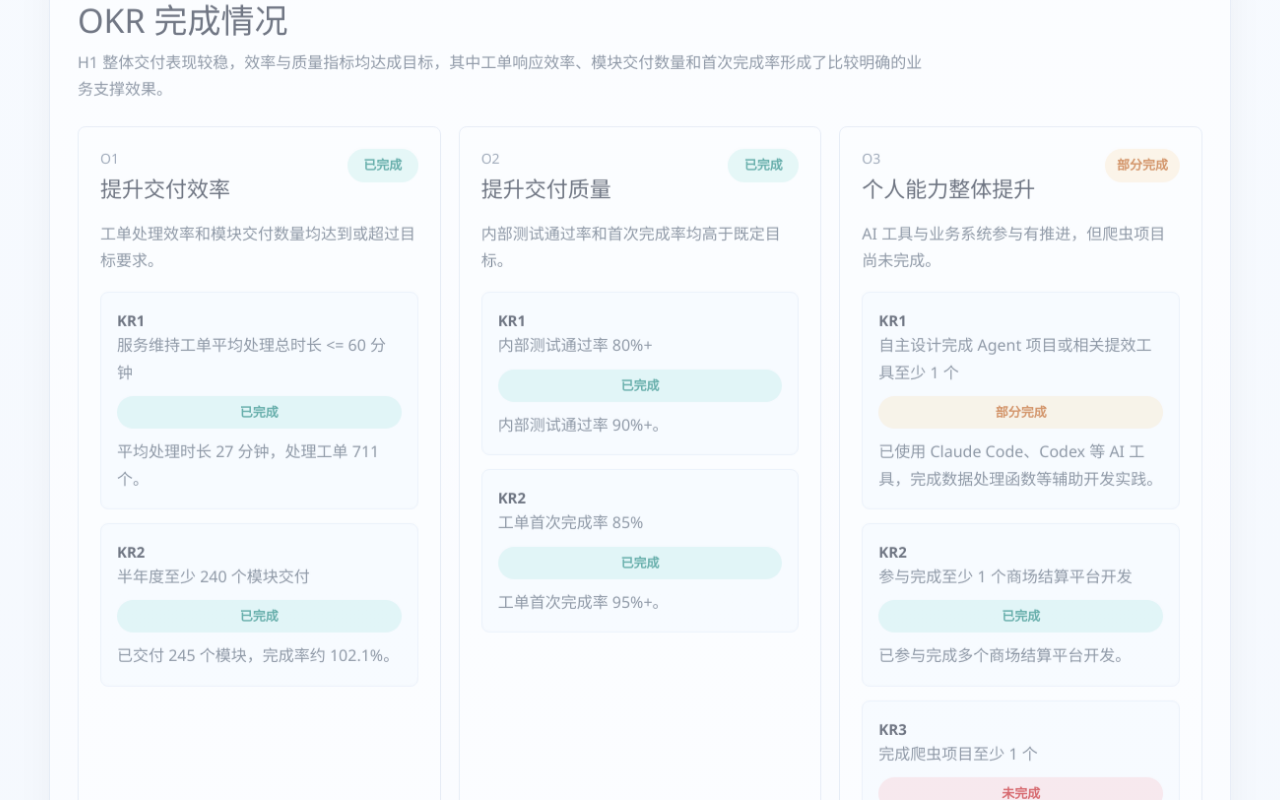
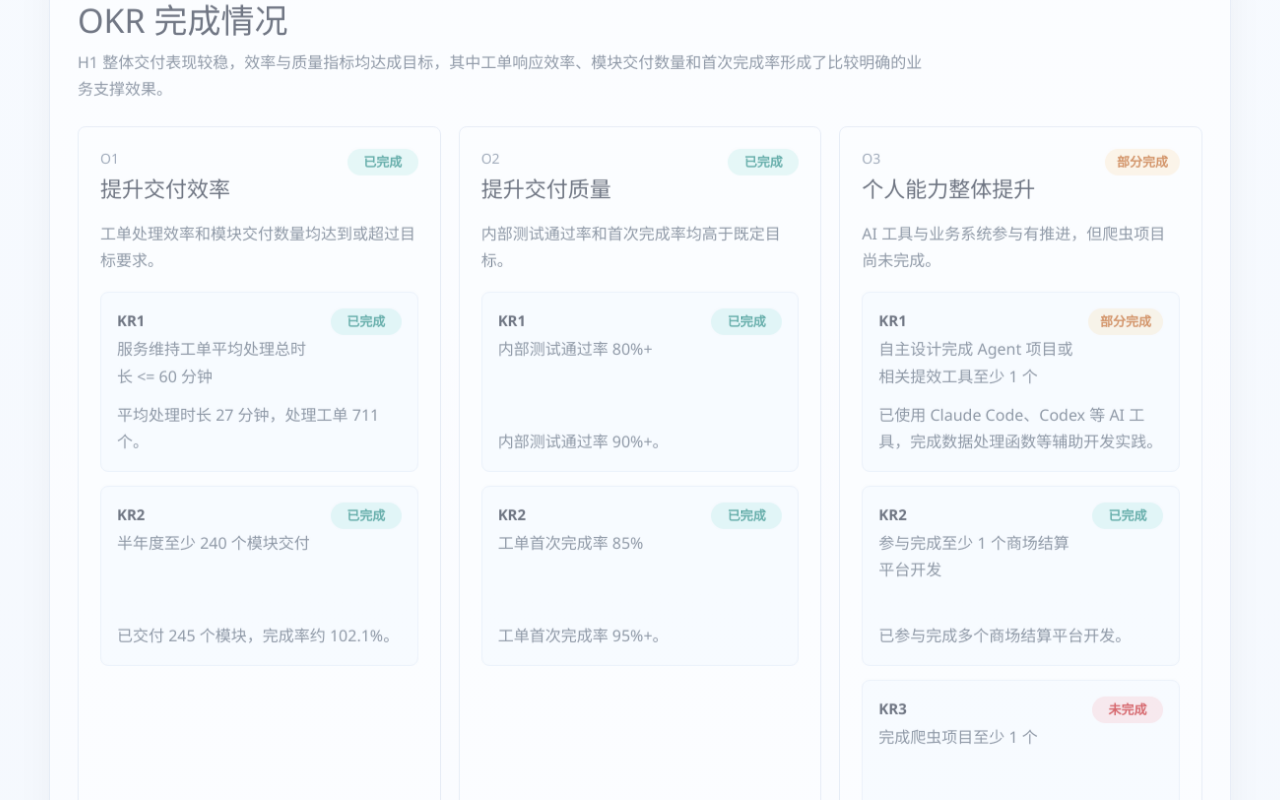
Before and after one commit to tyrantblue/kickoff2026h1, a React (Vite) app: page /#impact in a window 1280 px wide. Shown: the part 860-1660 px from the top of the page. Built offline with nearby package versions, Linux system fonts and the light colour scheme.

Commit message:
style: align okr cards and badges

```diff
--- a/src/components/OkrCard.jsx
+++ b/src/components/OkrCard.jsx
@@ -1,29 +1,47 @@
 import React from 'react';
 import { StatusBadge } from './StatusBadge.jsx';
 
-export function OkrCard({ okr }) {
+export function OkrCard({ maxKrs, okr }) {
   return (
-    <article className="flex flex-col gap-[18px] rounded-lg border border-[var(--line)] bg-[var(--surface)] p-[22px] transition hover:-translate-y-1 hover:shadow-[0_16px_30px_rgba(15,23,42,0.1)]">
+    <article className="grid h-full grid-rows-[auto_auto_1fr] gap-[18px] rounded-lg border border-[var(--line)] bg-[var(--surface)] p-[22px] transition hover:-translate-y-1 hover:shadow-[0_16px_30px_rgba(15,23,42,0.1)]">
       <div className="flex items-start justify-between gap-4">
-        <div>
+        <div className="min-w-0">
           <p className="text-sm uppercase text-[var(--text-faint)]">{okr.code}</p>
           <h3 className="mt-1.5 text-[22px] leading-[1.3]">{okr.objective}</h3>
         </div>
         <StatusBadge status={okr.status} />
       </div>
       <p className="leading-[1.7] text-[var(--text-soft)]">{okr.note}</p>
-      <div className="flex flex-col gap-3.5">
+      <div className="grid auto-rows-fr gap-3.5">
         {okr.krs.map((kr) => (
           <div
-            className="grid gap-2.5 rounded-lg border border-[var(--card-muted-border)] bg-[var(--card-muted)] p-4 transition hover:translate-x-0.5 hover:border-[var(--brand)]"
+            className="flex h-full flex-col gap-3 rounded-lg border border-[var(--card-muted-border)] bg-[var(--card-muted)] p-4 transition hover:translate-x-0.5 hover:border-[var(--brand)]"
             key={kr.title}
           >
-            <div>
-              <strong className="text-[15px]">{kr.title}</strong>
-              <p className="leading-[1.7] text-[var(--text-soft)]">{kr.target}</p>
+            <div className="flex items-start justify-between gap-3">
+              <div className="min-w-0">
+                <strong className="text-[15px]">{kr.title}</strong>
+                <p className="mt-1 leading-[1.7] text-[var(--text-soft)]">{kr.target}</p>
+              </div>
+              <StatusBadge status={kr.status} />
             </div>
-            <StatusBadge status={kr.status} />
-            <p className="leading-[1.7] text-[var(--text-soft)]">{kr.result}</p>
+            <p className="mt-auto leading-[1.7] text-[var(--text-soft)]">{kr.result}</p>
+          </div>
+        ))}
+        {Array.from({ length: Math.max(0, maxKrs - okr.krs.length) }).map((_, index) => (
+          <div
+            aria-hidden="true"
+            className="invisible flex h-full flex-col gap-3 rounded-lg border border-[var(--card-muted-border)] bg-[var(--card-muted)] p-4"
+            key={`${okr.objective}-placeholder-${index}`}
+          >
+            <div className="flex items-start justify-between gap-3">
+              <div className="min-w-0">
+                <strong className="text-[15px]">KR</strong>
+                <p className="mt-1 leading-[1.7] text-[var(--text-soft)]">占位</p>
+              </div>
+              <StatusBadge status="-" />
+            </div>
+            <p className="mt-auto leading-[1.7] text-[var(--text-soft)]">占位</p>
           </div>
         ))}
       </div>
--- a/src/components/StatusBadge.jsx
+++ b/src/components/StatusBadge.jsx
@@ -6,7 +6,7 @@ export function StatusBadge({ status, children }) {
   return (
     <span
       className={cn(
-        'inline-flex min-w-[72px] items-center justify-center rounded-full px-3 py-[7px] text-[13px] font-semibold',
+        'inline-flex min-w-[72px] shrink-0 items-center justify-center whitespace-nowrap rounded-full px-3 py-[7px] text-[13px] font-semibold leading-none',
         children ? 'bg-blue-500/15 text-blue-700 dark:text-blue-300' : getStatusClassName(status),
       )}
     >
--- a/src/data/reportData.js
+++ b/src/data/reportData.js
@@ -2,7 +2,7 @@ export const reportData = {
   meta: {
     title: '2026 H1 年中汇报',
     period: '2026 H1 / H2 + Q3 Plan',
-    summary: '高效稳定交付，支撑业务持续运转。',
+    summary: '以客为先，以智为驱，以终为始，以人为本。',
   },
   navItems: [
     { id: 'okr', label: 'H1 OKR' },
--- a/src/sections/OkrReviewSection.jsx
+++ b/src/sections/OkrReviewSection.jsx
@@ -6,6 +6,8 @@ import { SectionTitle } from '../components/SectionTitle.jsx';
 import { reportData } from '../data/reportData.js';
 
 export function OkrReviewSection({ activeSection, isScrolling, shouldReduceMotion }) {
+  const maxKrs = Math.max(...reportData.h1Okrs.map((okr) => okr.krs.length));
+
   return (
     <ReportSection
       activeSection={activeSection}
@@ -21,9 +23,9 @@ export function OkrReviewSection({ activeSection, isScrolling, shouldReduceMotio
         titleId="okr-title"
         description={reportData.okrSummary}
       />
-      <div className="grid grid-cols-3 gap-[18px] max-[1100px]:grid-cols-1">
+      <div className="grid items-stretch grid-cols-3 gap-[18px] max-[1100px]:grid-cols-1">
         {reportData.h1Okrs.map((okr) => (
-          <OkrCard key={okr.objective} okr={okr} />
+          <OkrCard key={okr.objective} maxKrs={maxKrs} okr={okr} />
         ))}
       </div>
       <ChartBand />
```
